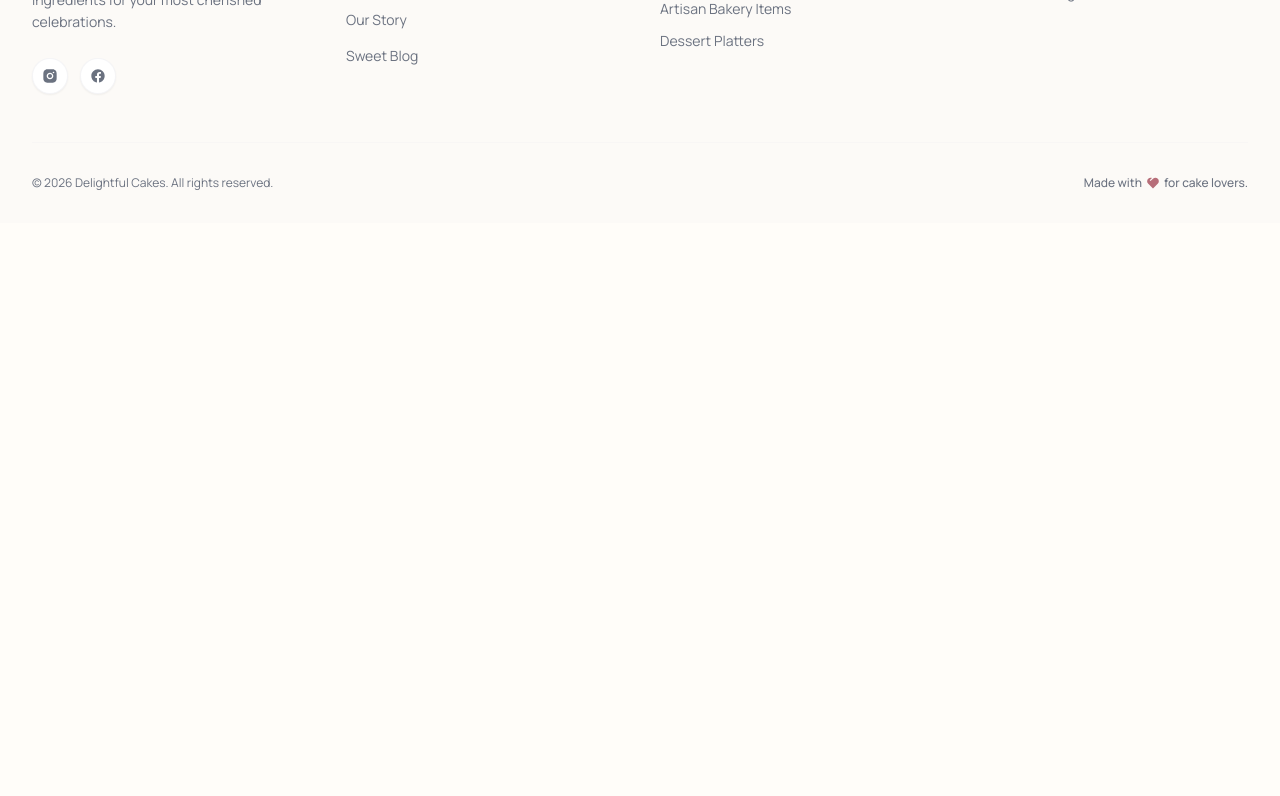
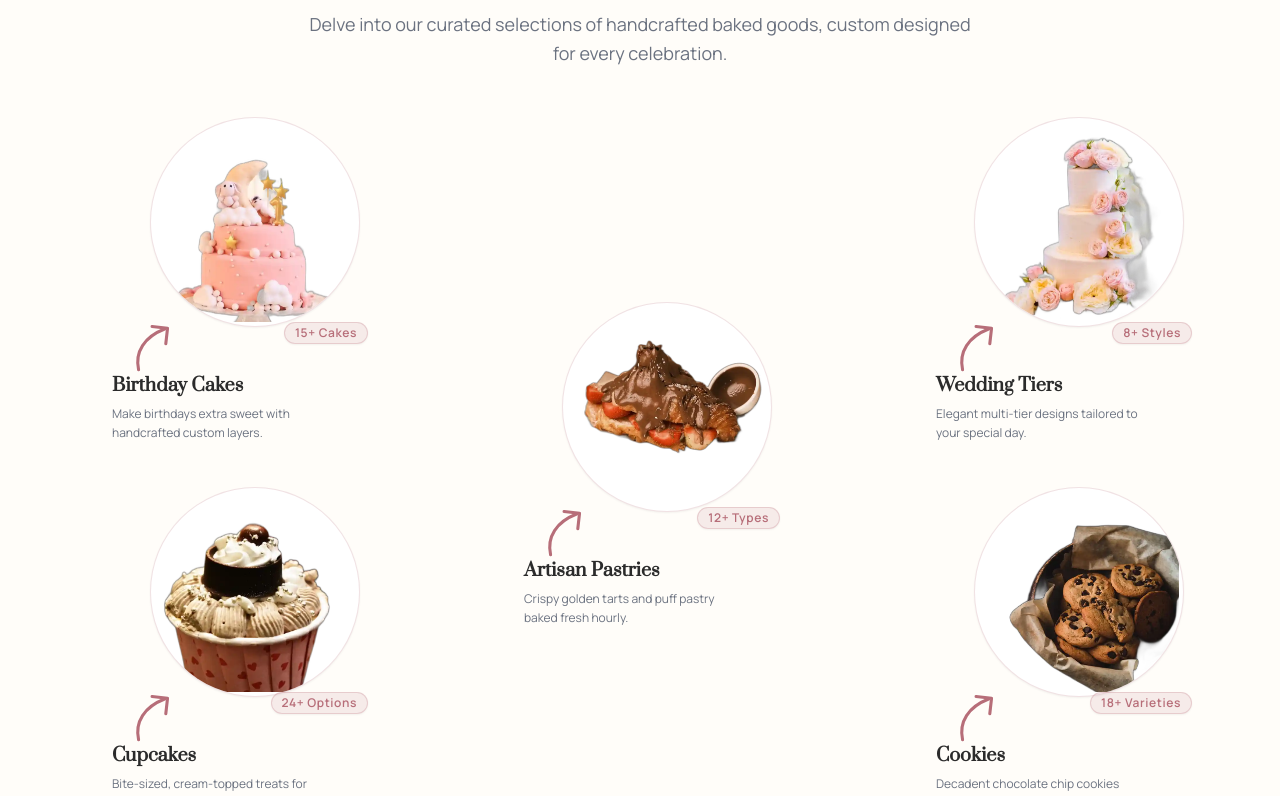
Before and after one commit to meethatkar/delightful-cakes, a React (Vite) app: page / in a window 1280 px wide. Shown: the part 2560-3356 px from the top of the page. Before the commit the page ends 2783 px from the top, so only its background shows below. Built offline with nearby package versions, Linux system fonts and the light colour scheme.

Commit message:
feat: implement FeaturedCategories section with bento grid layout and CategoryCard component

```diff
--- /dev/null
+++ b/src/components/pages/home/FeaturedCategories.jsx
@@ -0,0 +1,77 @@
+import Section from "@/components/ui/Section";
+import Container from "@/components/ui/Container";
+import SectionHeader from "@/components/ui/SectionHeader";
+import CategoryCard from "@/components/ui/CategoryCard";
+import "./home.css";
+
+const categoriesData = [
+  {
+    id: 1,
+    title: "Birthday Cakes",
+    description: "Make birthdays extra sweet with handcrafted custom layers.",
+    productCount: "15+ Cakes",
+    imageSrc: "/products/big-cakes/birthday-cake.webp",
+    cssId: "left-top"
+  },
+  {
+    id: 2,
+    title: "Wedding Tiers",
+    description: "Elegant multi-tier designs tailored to your special day.",
+    productCount: "8+ Styles",
+    imageSrc: "/products/big-cakes/wedding-cake-1.webp",
+    cssId: "right-top"
+  },
+  {
+    id: 3,
+    title: "Cupcakes",
+    description: "Bite-sized, cream-topped treats for daily delights.",
+    productCount: "24+ Options",
+    imageSrc: "/products/bakery-items/cupcake-1.webp",
+    cssId: "left-bottom"
+  },
+  {
+    id: 4,
+    title: "Artisan Pastries",
+    description: "Crispy golden tarts and puff pastry baked fresh hourly.",
+    productCount: "12+ Types",
+    imageSrc: "/products/bakery-items/strawberry-dessert.webp",
+    cssId: "center-center"
+  },
+  {
+    id: 5,
+    title: "Cookies",
+    description: "Decadent chocolate chip cookies and delicate sweet treats.",
+    productCount: "18+ Varieties",
+    imageSrc: "/products/bakery-items/cookies.webp",
+    cssId: "right-bottom"
+  },
+];
+
+const FeaturedCategories = () => {
+  return (
+    <Section className="bg-background py-16">
+      <Container>
+        <SectionHeader
+          subtitle="Explore Categories"
+          title="Featured Categories"
+          description="Delve into our curated selections of handcrafted baked goods, custom designed for every celebration."
+        />
+
+        <div className="bento-wrapper">
+          {categoriesData.map((category) => (
+            <CategoryCard
+              id={category.cssId}
+              key={category.id}
+              title={category.title}
+              description={category.description}
+              productCount={category.productCount}
+              imageSrc={category.imageSrc}
+            />
+          ))}
+        </div>
+      </Container>
+    </Section>
+  );
+};
+
+export default FeaturedCategories;
--- /dev/null
+++ b/src/components/pages/home/home.css
@@ -0,0 +1,32 @@
+.bento-wrapper {
+  width: 100%;
+  display: grid;
+  min-height: 700px;
+  grid-template-columns: repeat(3, 1fr);
+  grid-template-rows: repeat(4, 1fr);
+  grid-template-areas: "LT . RT"
+    "LT CC RT"
+    "LB CC RB"
+    "LB . RB";
+  gap: 20px;
+}
+
+#left-top {
+  grid-area: LT;
+}
+
+#left-bottom {
+  grid-area: LB;
+}
+
+#center-center {
+  grid-area: CC;
+}
+
+#right-top {
+  grid-area: RT;
+}
+
+#right-bottom {
+  grid-area: RB;
+}
--- /dev/null
+++ b/src/components/ui/CategoryCard.jsx
@@ -0,0 +1,67 @@
+import Badge from "./Badge";
+import "../pages/home/home.css"
+
+const CategoryCard = ({
+  title,
+  description,
+  productCount,
+  imageSrc,
+  arrow,
+  className = "",
+  id = "",
+  arrowClassName = "bottom-[25%] left-[12%]",
+  ...props
+}) => {
+  return (
+    <div
+      id={id}
+      className={`relative w-full max-w-[280px] aspect-4/5 mx-auto flex flex-col justify-end p-4 group cursor-pointer ${className}`}
+      {...props}
+    >
+      {/* Circle Image Container */}
+      <div className="absolute top-0 right-2 w-[75%] aspect-square rounded-full border border-primary/20 p-1 bg-white shadow-xs group-hover:border-primary transition-colors duration-500 overflow-hidden flex items-center justify-center">
+        <img
+          src={imageSrc}
+          alt={title}
+          className="w-full h-full object-cover transition-transform duration-700 ease-out group-hover:scale-105"
+          loading="lazy"
+        />
+      </div>
+
+      {/* Product Count Badge (e.g. 12+ / 24+ items) */}
+      <Badge className="absolute bottom-[35%] right-0 rounded-full shadow-xs z-10 text-xs tracking-wider">
+        {productCount}
+      </Badge>
+
+      {/* SVG Curved Arrow pointing from text to image */}
+      <div className={`absolute w-[22%] ${arrowClassName} aspect-square text-primary pointer-events-none -rotate-12`}>
+        {arrow || (
+          <svg
+            viewBox="0 0 50 50"
+            fill="none"
+            stroke="currentColor"
+            strokeWidth="2.5"
+            strokeLinecap="round"
+            strokeLinejoin="round"
+            className="w-full h-full"
+          >
+            <path d="M10,40 C10,25 20,15 38,12" />
+            <polyline points="28,8 40,12 36,24" />
+          </svg>
+        )}
+      </div>
+
+      {/* Text Info */}
+      <div className="w-[85%] flex flex-col text-left pl-2 pb-2">
+        <h3 className="text-lg font-bold text-text group-hover:text-primary transition-colors duration-300 mb-1">
+          {title}
+        </h3>
+        <p className="text-xs text-textMuted leading-relaxed line-clamp-2">
+          {description}
+        </p>
+      </div>
+    </div>
+  );
+};
+
+export default CategoryCard;
--- a/src/pages/home/HomePage.jsx
+++ b/src/pages/home/HomePage.jsx
@@ -1,7 +1,7 @@
 import Bestsellers from "@/components/pages/home/Bestsellers";
 import Hero from "@/components/pages/home/Hero";
 import Whyus from "@/components/pages/home/Whyus";
-// import FeaturedCategories from "@/components/pages/home/FeaturedCategories";
+import FeaturedCategories from "@/components/pages/home/FeaturedCategories";
 
 export default function HomePage() {
   return (
@@ -9,7 +9,7 @@ export default function HomePage() {
       <Hero />
       <Bestsellers />
       <Whyus />
-      {/* <FeaturedCategories /> */}
+      <FeaturedCategories />
     </div>
   );
 }
```
